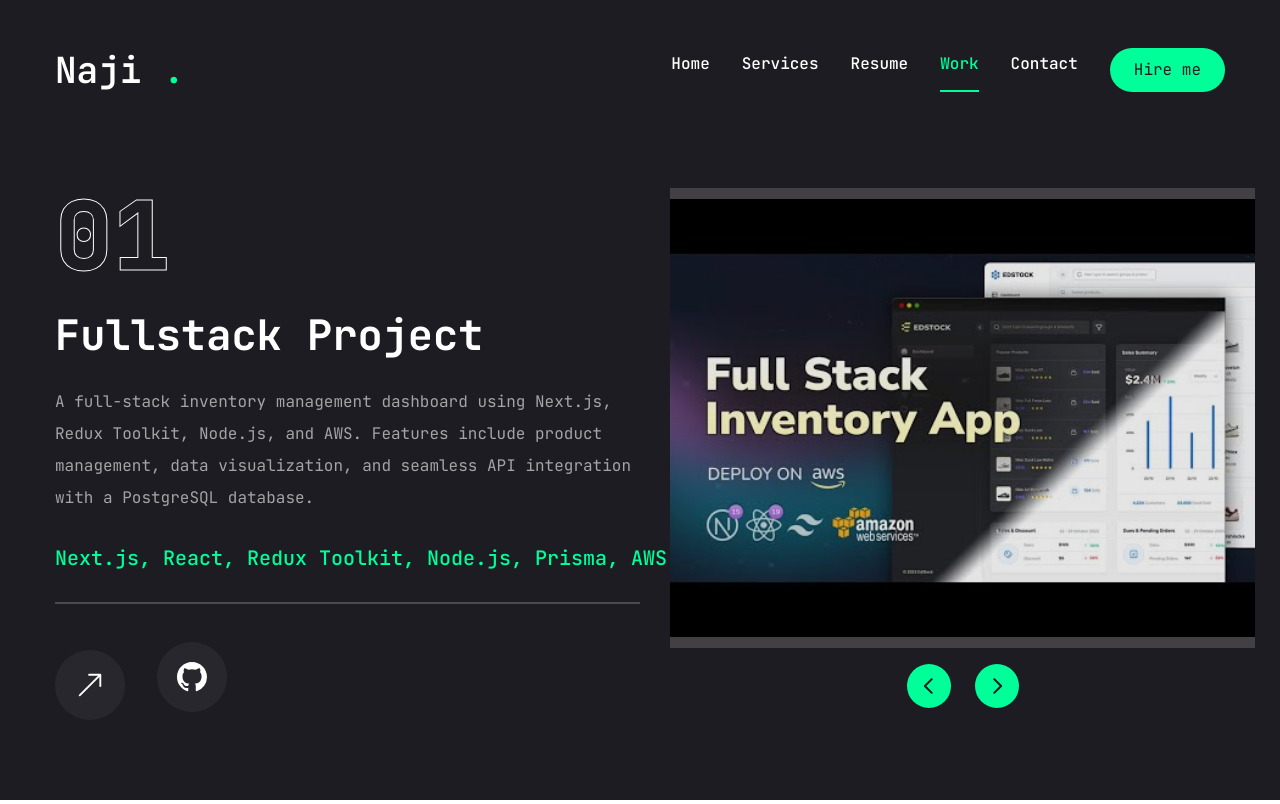
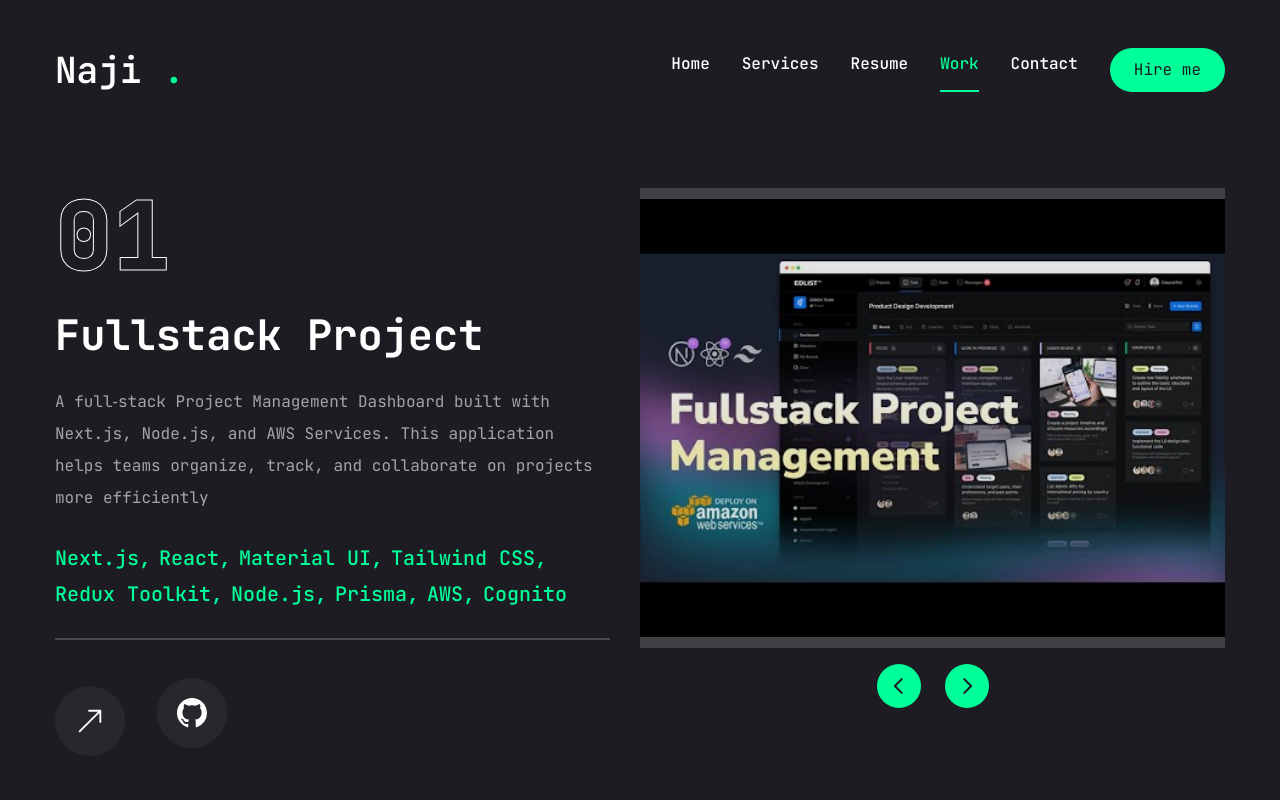
Before and after one commit to naji-97/full-stack-portfolio, a Next.js app: page /work in a window 1280 px wide. Built offline with nearby package versions, Linux system fonts and the light colour scheme.

Commit message:
update work project section

```diff
--- a/app/work/page.tsx
+++ b/app/work/page.tsx
@@ -19,20 +19,23 @@
   {
     num: "01",
     category: "Fullstack",
-    title: "Inventory Management System",
+    title: "Project Management System",
     description:
-      "A full-stack inventory management dashboard using Next.js, Redux Toolkit, Node.js, and AWS. Features include product management, data visualization, and seamless API integration with a PostgreSQL database.",
+      "A full‑stack Project Management Dashboard built with Next.js, Node.js, and AWS Services. This application helps teams organize, track, and collaborate on projects more efficiently ",
     stack: [
       { name: "Next.js" },
       { name: "React" },
+      { name: "Material UI" },
+      { name: "Tailwind CSS" },
       { name: "Redux Toolkit" },
       { name: "Node.js" },
       { name: "Prisma" },
-      { name: "AWS" }
+      { name: "AWS" },
+      { name: "Cognito" }
     ],
-    image: "/assets/work/inventory-management.jpeg",
-    live: "https://main.d1fuz2wu7nv9rz.amplifyapp.com/dashboard",
-    github: "https://github.com/naji-97/Inventory-Management"
+    image: "/assets/work/project-management.jpeg",
+    live: "https://main.d2rkgcgqjm6o35.amplifyapp.com",
+    github: "https://github.com/naji-97/project-managment"
   },
   {
     num: "02",
@@ -54,7 +57,7 @@
     num: "03",
     category: "frontend",
     title: "We Are Developer",
-    description:"The website for the world's leading developer event is designed using modern CSS techniques like CSS Grid, Flexbox, and pseudo-selectors.",
+    description: "The website for the world's leading developer event is designed using modern CSS techniques like CSS Grid, Flexbox, and pseudo-selectors.",
     stack: [{ name: "Html 5" }, { name: "Css 3" }, { name: "Javascript" }, { name: "Github" }, { name: "Webpack" }],
     image: "/assets/work/project1.png",
     live: "https://naji-97.github.io/CapstonePrj1-ConferencePage/index.html",
@@ -81,8 +84,8 @@
     setProject(projects[swiper.activeIndex]);
   }
 
-  return <motion.section initial={{ opacity: 0 }} animate={{ opacity: 1 ,transition: { duration: 0.4, delay: 2.4, ease: "easeIn" } }}
-    className="min-h-[80vh] flex flex-col justify-center py-12 xl:px-0">
+  return <motion.section initial={{ opacity: 0 }} animate={{ opacity: 1, transition: { duration: 0.4, delay: 2.4, ease: "easeIn" } }}
+    className="h-full flex flex-col justify-center py-12 xl:px-0">
     <div className="container mx-auto">
       <div className="flex flex-col xl:flex-row xl:gap-[30px]">
         <div className="w-full xl:w-[50%] xl:h-[460px] flex flex-col xl:justify-between order-2 xl:order-none">
@@ -96,9 +99,9 @@
             {/* Project description */}
             <p className="text-white/60 ">{project.description} </p>
             {/* Project stack */}
-            <ul className="flex gap-3  ">
+            <ul className="flex flex-wrap gap-2 ">
               {project.stack.map((item, index) => (
-                <li key={index} className=" inline text-xl text-accent  font-medium whitespace-nowrap">
+                <li key={index} className=" text-xl text-accent  font-medium ">
                   {item.name}{index < project.stack.length - 1 ? "," : ""}
                 </li>
               ))}
--- a/components/WorkdSilderButtons.tsx
+++ b/components/WorkdSilderButtons.tsx
@@ -9,13 +9,32 @@
 }
 const WorkdSilderButtons = ({ containerStyles, btnSyles, iconsStyles }: Props) => {
     const swiper = useSwiper();
+    const handlePrevSlide = (swiper: any) => {
+        // You can access the current slide index using swiper.activeIndex
+        console.log('Current slide index:', swiper.activeIndex);
+        if(swiper.activeIndex === 0){
+            swiper.slideTo(swiper.slides.length - 1); // Go to the last slide
+        } else {
+            swiper.slidePrev(); // Go to the previous slide
+        }
+
+    }
+    const handleNextSlide = (swiper: any) => {
+        // You can access the current slide index using swiper.activeIndex
+        console.log('Current slide index:', swiper.activeIndex);
+        if(swiper.activeIndex === swiper.slides.length - 1){
+            swiper.slideTo(0); // Go to the first slide
+        } else {
+            swiper.slideNext(); // Go to the next slide
+        }
+    }
   return (
     <div className={containerStyles}>
       <button
         className={btnSyles}
         title="Previous Slide"
         aria-label="Previous Slide"
-        onClick={() => swiper.slidePrev()}
+        onClick={ () => handlePrevSlide(swiper)}
       >
         <PiCaretLeftBold className={iconsStyles} />
       </button>
@@ -23,7 +42,7 @@
         className={btnSyles}
         title="Next Slide"
         aria-label="Next Slide"
-        onClick={() => swiper.slideNext()}
+        onClick={() => handleNextSlide(swiper)}
       >
         <PiCaretRightBold  className={iconsStyles} />
       </button>
```
Also changed, not shown: public/assets/work/project-management.jpeg (added), 1 other file (tests, documents, lock files or other folders). Lines whose indentation alone changed are shown as unchanged.
